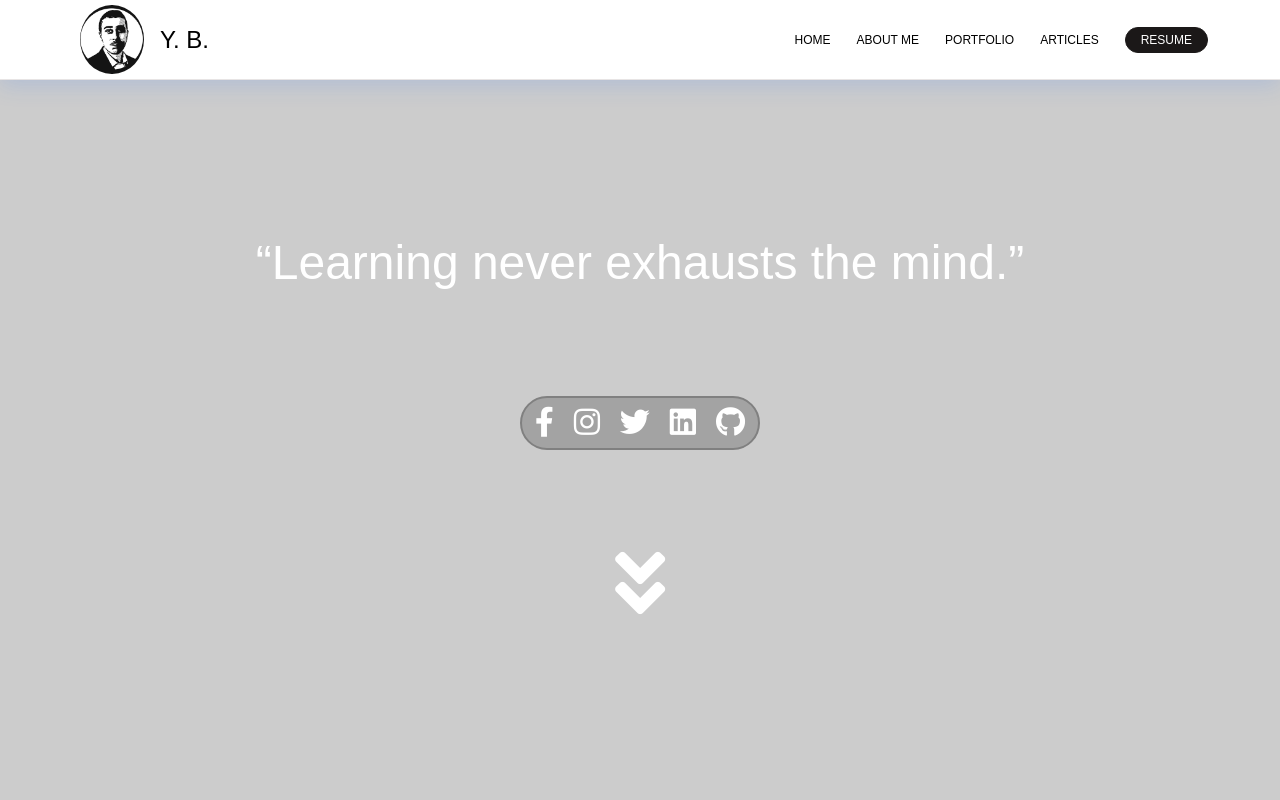
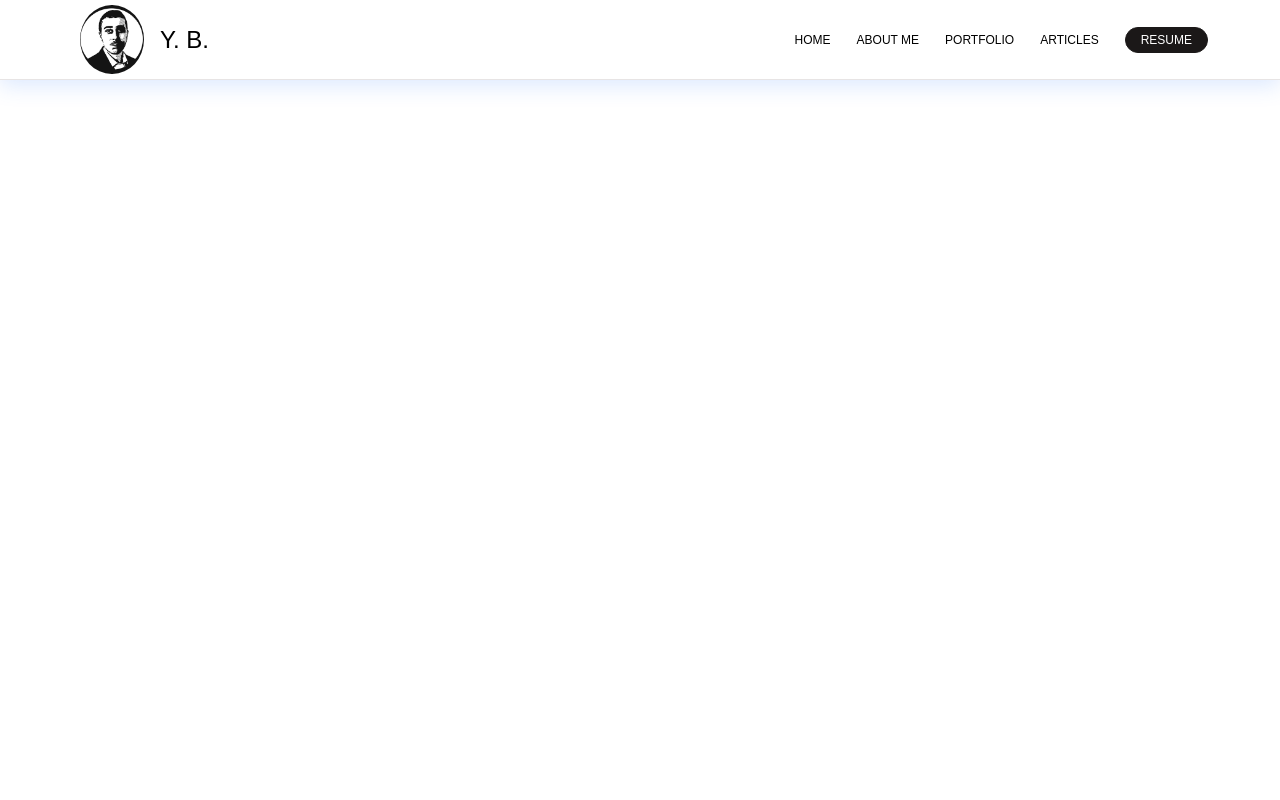
Before and after one commit to youcefB95/react-app, a React (Create React App) app: page / in a window 1280 px wide. Shown: the top 800 px of the page. Built offline with nearby package versions, Linux system fonts and the light colour scheme; the HTML template or start-up script is replaced by a standard one.

Commit message:
modify app.js

```diff
--- a/src/App.js
+++ b/src/App.js
@@ -14,10 +14,10 @@ function App() {
       <Router>
         <Navbar />
         <Switch>
-            <Route path='/' exact component={Home} />
+            {/* <Route path='/' exact component={Home} /> */}
             <Route path='/react-app' exact component={Home} />
           <Route path='/about-me' component={AboutMe} />
-          <Route path='/portfolios' component={Portfolio} />
+          <Route path='/portfolio' component={Portfolio} />
           <Route path='/sign-up' component={SignUp} />
           <Route path='/resume' component={Resume} />
         </Switch>
```
